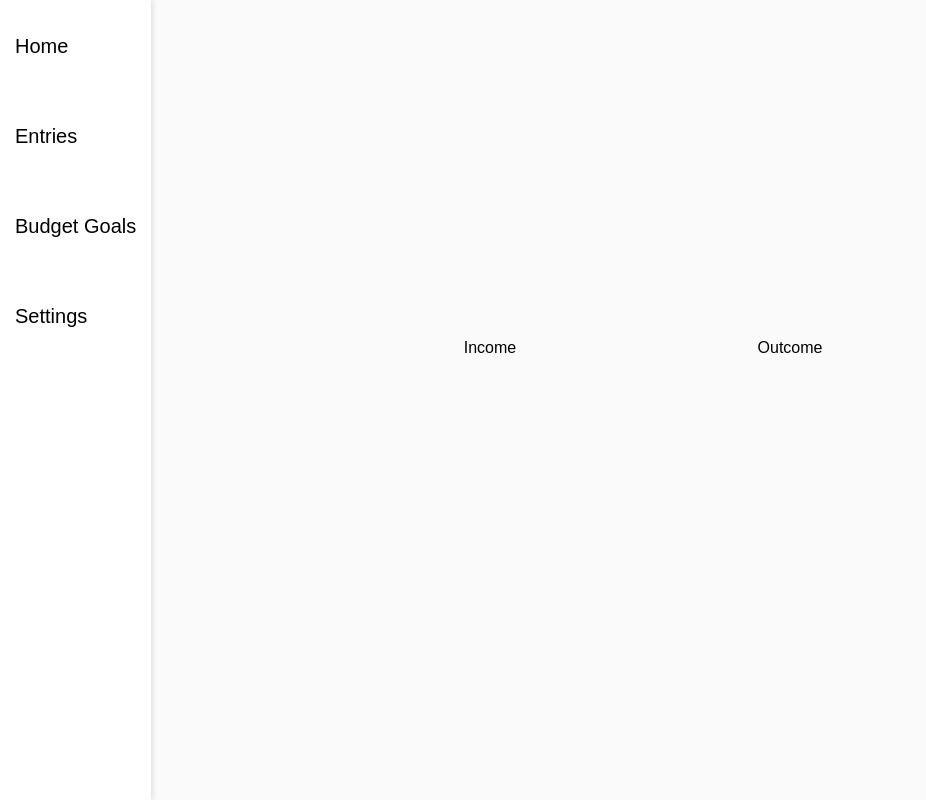
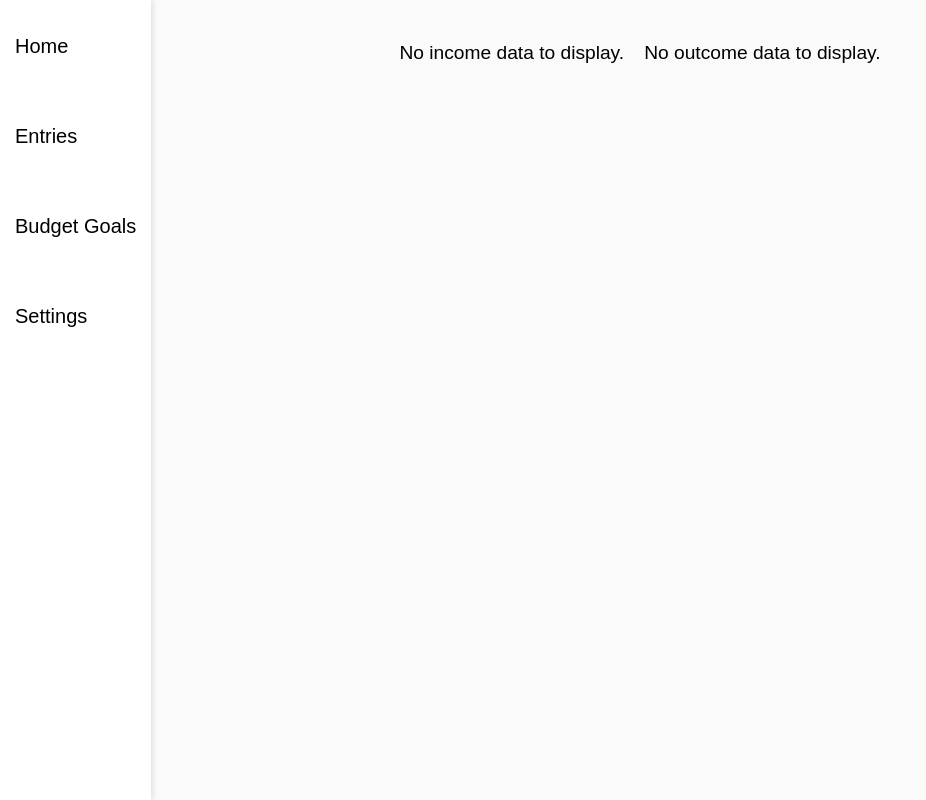
Before and after one commit to Torsoto/BudgetBuddy, a React (Vite) app: page /#/Home in a window 1280 px wide. Shown: the whole page, without its empty margins (0-926 px from the left). Built offline with nearby package versions, Linux system fonts and the light colour scheme.

Commit message:
Added no display incase of no data on HP, Fixed Editing in Entries not refreshing

```diff
--- a/src/pages/Entries.jsx
+++ b/src/pages/Entries.jsx
@@ -17,7 +17,6 @@ const Entries = () => {
   });
   const [editingEntryIndex, setEditingEntryIndex] = useState(null);
 
-  useEffect(() => {
   const fetchData = async () => {
     if (!auth.currentUser) {
       // User not authenticated, handle this case as needed
@@ -33,8 +32,9 @@ const Entries = () => {
     setFinancialEntries(entriesData);
   };
 
+  useEffect(() => {
     fetchData();
-  }, []);
+  }, [editingEntryIndex]);
 
   const handleAddEntry = async (e) => {
     e.preventDefault();
@@ -102,11 +102,15 @@ const Entries = () => {
     .filter((entry) => entry.category !== "Income")
     .reduce((total, entry) => total + parseFloat(entry.amount), 0);
 
-  const handleEditEntry = (index) => {
+  const handleEditEntry = async (index) => {
     // Set the form fields with the data of the entry being edited
     const entryToEdit = financialEntries[index];
     setNewEntry(entryToEdit);
     setEditingEntryIndex(index);
+
+    // Wait for fetchData to complete before opening the entry creation
+    await fetchData();
+
     openEntryCreation();
   };
 
--- a/src/pages/homepage.jsx
+++ b/src/pages/homepage.jsx
@@ -49,9 +49,21 @@ const Homepage = () => {
     fetchData();
   }, []); // Empty dependency array ensures the effect runs once when the component mounts
 
+  // Function to generate random colors based on the number of categories
+  const generateRandomColors = (count) => {
+    const colors = [];
+    for (let i = 0; i < count; i++) {
+      const randomColor = "#" + Math.floor(Math.random() * 16777215).toString(16);
+      colors.push(randomColor);
+    }
+    return colors;
+  };
+
   return (
     <div className="homepage">
       <Sidebar />
+
+      {incomeData.length > 0 ? (
         <div>
           <Doughnut
             data={{
@@ -67,7 +79,11 @@ const Homepage = () => {
           />
           <p>Income</p>
         </div>
+      ) : (
+        <p className="no-income-text">No income data to display.</p>
+      )}
 
+      {outcomeCategories.length > 0 ? (
         <div>
           <Doughnut
             data={{
@@ -83,18 +99,11 @@ const Homepage = () => {
           />
           <p>Outcome</p>
         </div>
+      ) : (
+        <p className="no-outcome-text">No outcome data to display.</p>
+      )}
     </div>
   );
 };
 
-// Function to generate random colors based on the number of categories
-const generateRandomColors = (count) => {
-  const colors = [];
-  for (let i = 0; i < count; i++) {
-    const randomColor = "#" + Math.floor(Math.random() * 16777215).toString(16);
-    colors.push(randomColor);
-  }
-  return colors;
-};
-
 export default Homepage;
--- a/src/styles/Entries.css
+++ b/src/styles/Entries.css
@@ -113,3 +113,13 @@
   max-height: 100px;
   overflow: auto;
 }
+
+.no-income-text {
+  margin-right: 10px;
+  font-size: larger;
+}
+
+.no-outcome-text {
+  margin-left: 10px;
+  font-size: larger;
+}
```
Lines whose indentation alone changed are shown as unchanged.
